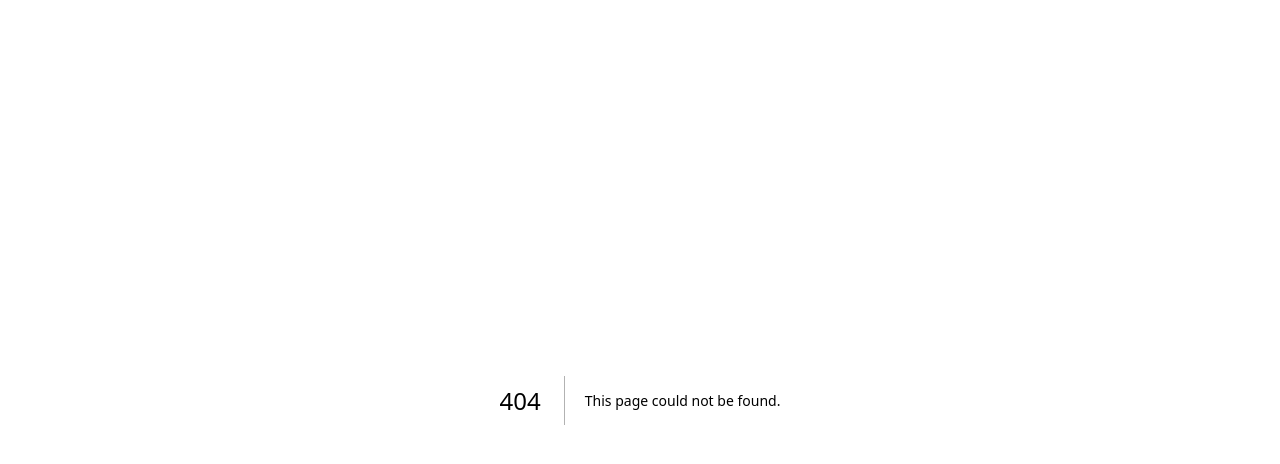
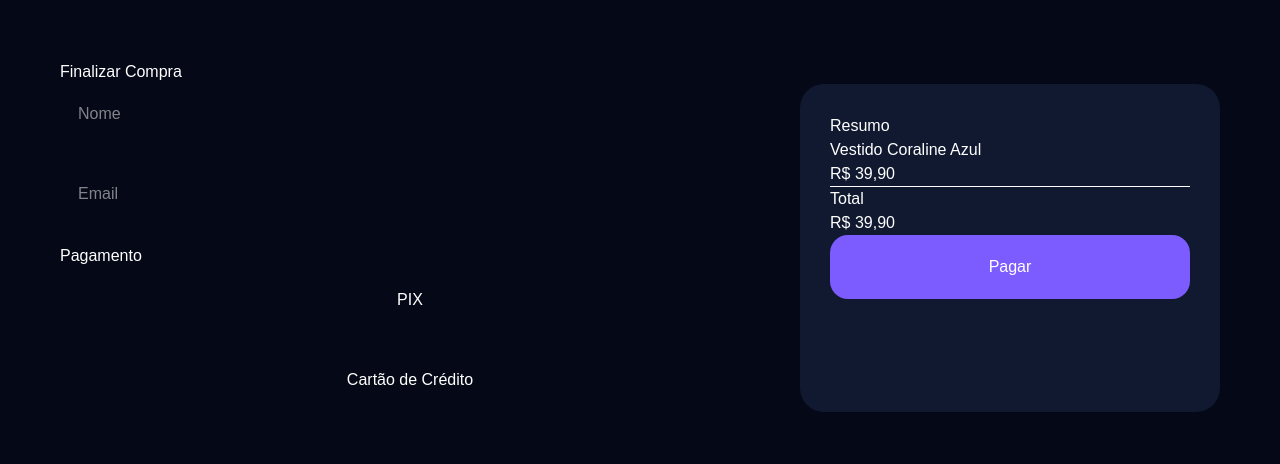
Before and after one commit to Coraline-Fits/coraline-fits, a Next.js app: page /checkout in a window 1280 px wide. Before the commit this address had no page. Shown: the top 464 px of the page. Built offline with nearby package versions, Linux system fonts and the light colour scheme.

Commit message:
checkout

```diff
--- /dev/null
+++ b/app/checkout/page.tsx
@@ -0,0 +1,134 @@
+export default function Checkout(){
+
+return(
+
+<div
+style={{
+background:"#050816",
+minHeight:"100vh",
+padding:60,
+color:"white"
+}}
+>
+
+<h1>
+Finalizar Compra
+</h1>
+
+<div
+style={{
+display:"grid",
+gridTemplateColumns:"1fr 420px",
+gap:40
+}}
+>
+
+<div>
+
+<input
+placeholder="Nome"
+
+style={{
+width:"100%",
+padding:18,
+marginBottom:20
+}}
+/>
+
+<input
+placeholder="Email"
+
+style={{
+width:"100%",
+padding:18,
+marginBottom:20
+}}
+/>
+
+<h2>
+Pagamento
+</h2>
+
+<div
+style={{
+display:"grid",
+gap:16
+}}
+>
+
+<button
+style={{
+padding:20,
+borderRadius:16
+}}
+>
+PIX
+</button>
+
+<button
+style={{
+padding:20,
+borderRadius:16
+}}
+>
+Cartão de Crédito
+</button>
+
+</div>
+
+</div>
+
+<div
+style={{
+background:"#111931",
+padding:30,
+borderRadius:24
+}}
+>
+
+<h2>
+Resumo
+</h2>
+
+<p>
+Vestido Coraline Azul
+</p>
+
+<p>
+R$ 39,90
+</p>
+
+<hr/>
+
+<h1>
+Total
+</h1>
+
+<h2>
+R$ 39,90
+</h2>
+
+<button
+style={{
+width:"100%",
+padding:20,
+background:"#7c5cff",
+color:"white",
+border:"none",
+borderRadius:18
+}}
+>
+
+Pagar
+
+</button>
+
+</div>
+
+</div>
+
+</div>
+
+)
+
+}
```
